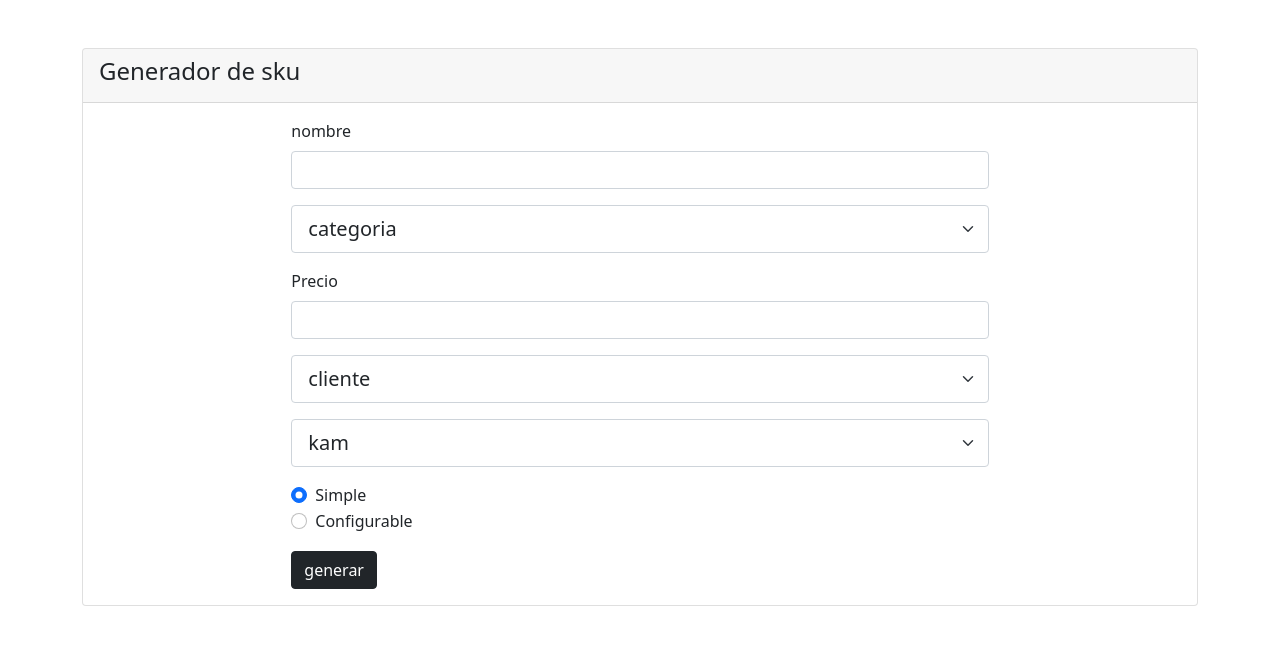
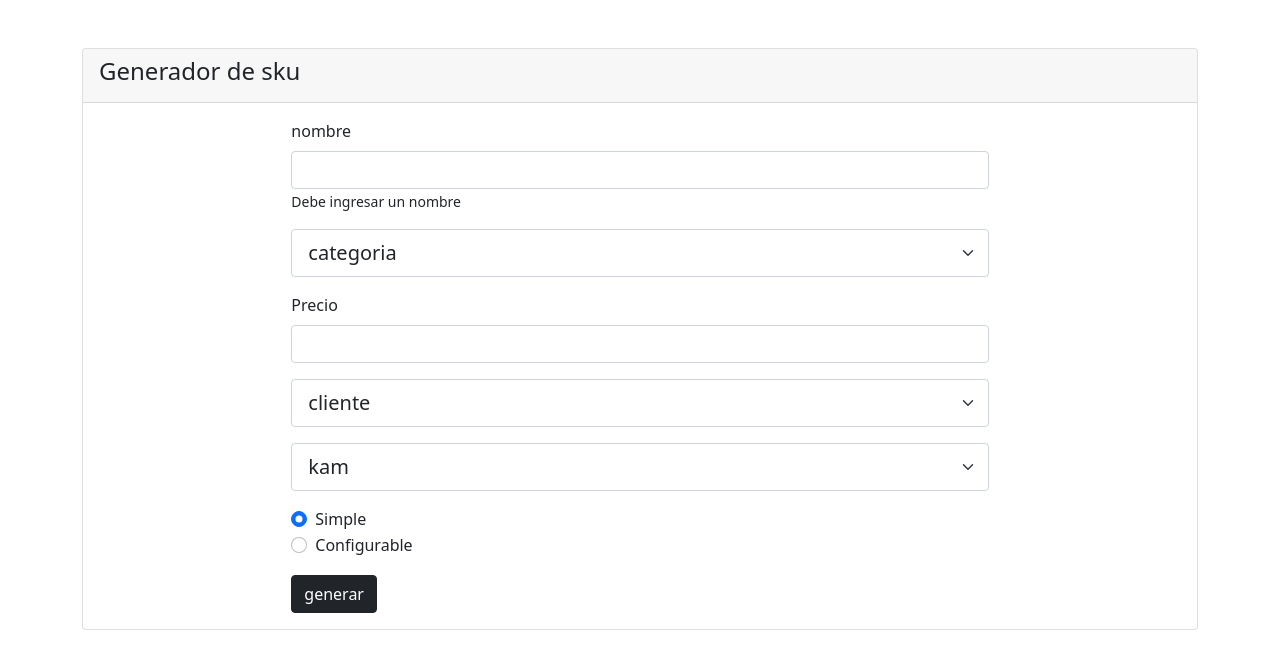
Before and after one commit to bodega-108/app-emonk-v2, an Angular app: page /generador in a window 1280 px wide. Shown: the top 666 px of the page. Built offline with nearby package versions, Linux system fonts and the light colour scheme.

Commit message:
eliminacion del dist erroneo

```diff
--- a/src/app/components/generador/generador.component.html
+++ b/src/app/components/generador/generador.component.html
@@ -11,6 +11,8 @@
                             <div class="mb-3">
                                 <label for="exampleFormControlInput1" class="form-label">nombre</label>
                                 <input type="text" class="form-control" id="exampleFormControlInput1" formControlName="nombre">
+                                <small>Debe ingresar un nombre</small>
+
                               </div>
                             <select name="categoria" class="form-select form-select-lg mb-3" id="" formControlName="categoria">
                                 <option value="" disabled>categoria</option>
--- a/src/app/components/generador/generador.component.ts
+++ b/src/app/components/generador/generador.component.ts
@@ -171,9 +171,5 @@ export class GeneradorComponent implements OnInit {
     for(let i = this.registroNuevo.length; i > 0; i--) {
       this.registroNuevo.pop();
     }
-
-
-
-
   }
 }
```
Also changed, not shown: 1 other file (tests, documents, lock files or other folders).
